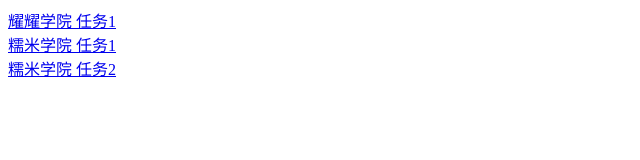
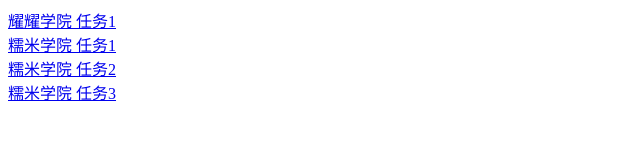
Before and after one commit to Yuffie0929/ife2017, a plain HTML site: page index.html in a window 1280 px wide. Shown: the whole page, without its empty margins (0-640 px from the left). Drawn offline with Linux system fonts and the light colour scheme.

Commit message:
修改主页

```diff
--- a/index.html
+++ b/index.html
@@ -10,5 +10,7 @@
     <a href="nuomi/demo1/demo1.html">糯米学院 任务1</a>
     <br>
     <a href="nuomi/demo2/demo2.html">糯米学院 任务2</a>
+    <br>
+    <a href="nuomi/demo3/demo3.html">糯米学院 任务3</a>
 </body>
 </html>
```
